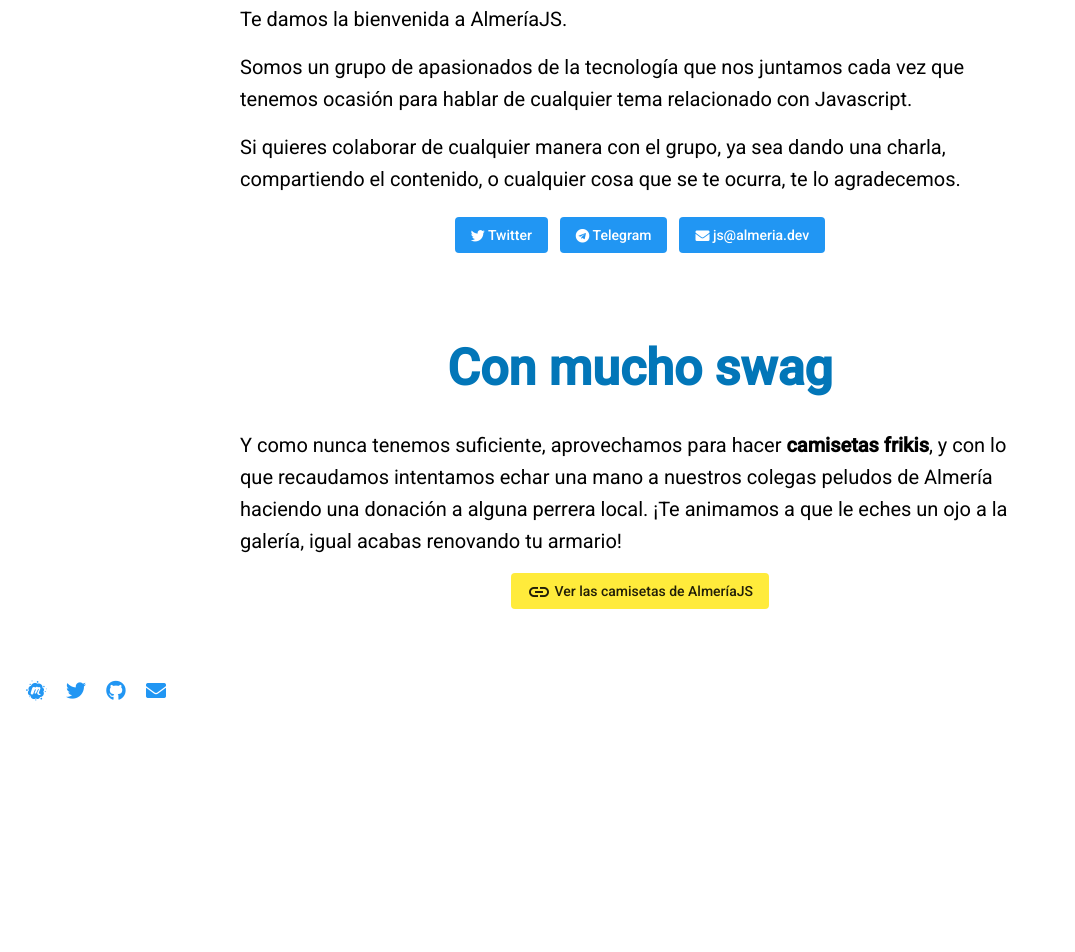
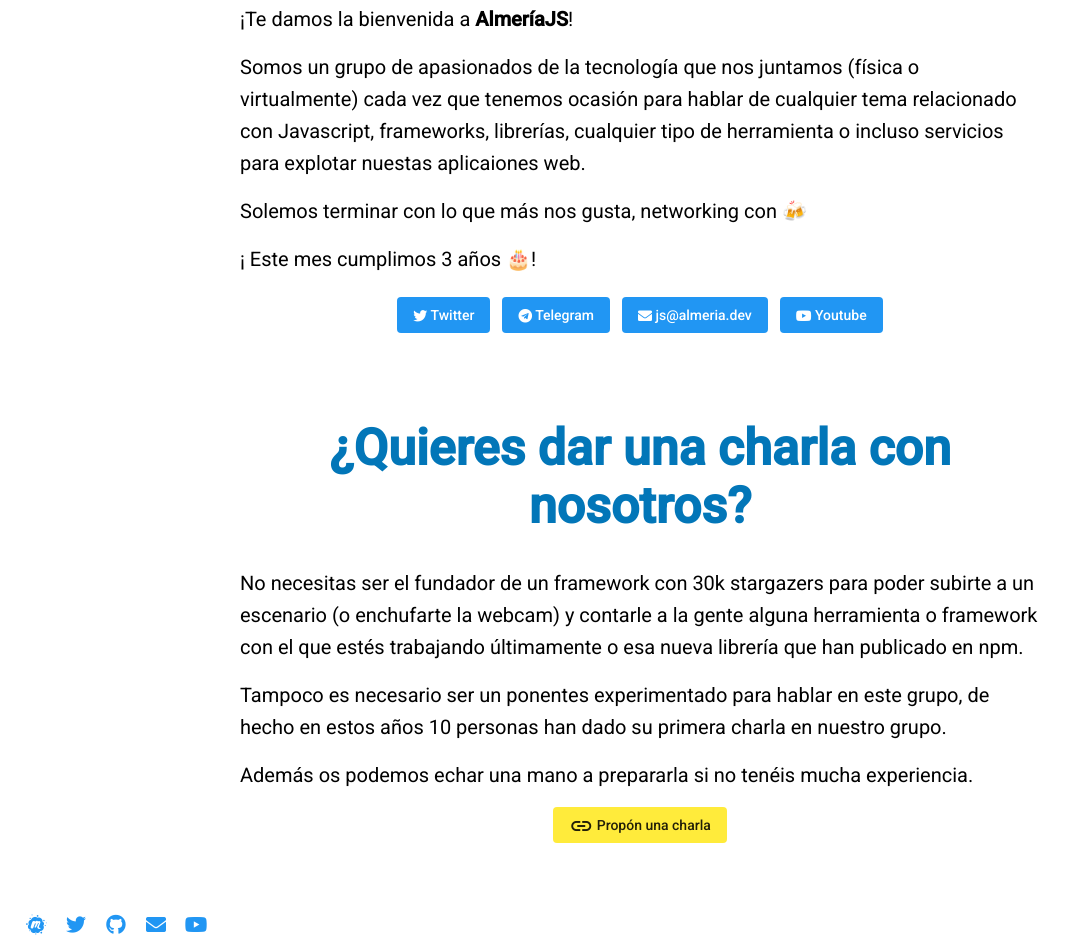
Before and after one commit to AlmeriaJS/AlmeriaJS, an Angular app: page / in a window 1280 px wide. Shown: the part 580-1532 px from the top of the page, without its empty margins (0-1075 px from the left). Before the commit the page ends 1301 px from the top, so only its background shows below. Built offline with nearby package versions, Linux system fonts and the light colour scheme.

Commit message:
feat: add youtube links
remove shirts section
update texts

```diff
--- a/src/app/app-routing.module.ts
+++ b/src/app/app-routing.module.ts
@@ -6,11 +6,12 @@
   {
     path: '',
     component: HomeComponent
-  },
-  {
-    path: 'camisetas',
-    loadChildren: './shirts/shirts.module#ShirtsModule'
   }
+  // ,
+  // {
+  //   path: 'camisetas',
+  //   loadChildren: './shirts/shirts.module#ShirtsModule'
+  // }
 ];
 
 @NgModule({
--- a/src/app/app.component.html
+++ b/src/app/app.component.html
@@ -2,33 +2,21 @@
   <mat-toolbar>
     <mat-toolbar-row>
       <span style=" flex: 1 1 auto; ">
-        <a mat-flat-button [routerLink]="['/']" routerLinkActive="router-link-active" >Inicio</a>
-        <a mat-flat-button [routerLink]="['/camisetas']" routerLinkActive="router-link-active" >Camisetas</a>
+        <a mat-flat-button [routerLink]="['/']" routerLinkActive="router-link-active">Inicio</a>
+        <!-- <a mat-flat-button [routerLink]="['/camisetas']" routerLinkActive="router-link-active" >Camisetas</a> -->
       </span>
       <span>
-        <a
-          mat-icon-button
-          color="accent"
-          href="https://www.meetup.com/es-ES/almeriajs"
-          target="_blank"
-        >
+        <a mat-icon-button color="accent" href="https://www.meetup.com/es-ES/almeriajs" target="_blank">
           <i class="fab fa-meetup"></i>
         </a>
-        <a
-          mat-icon-button
-          color="accent"
-          href="https://twitter.com/AlmeriaJs"
-          target="_blank"
-        >
+        <a mat-icon-button color="accent" href="https://twitter.com/AlmeriaJs" target="_blank">
           <i class="fab fa-twitter"></i>
         </a>
-        <a
-          mat-icon-button
-          color="accent"
-          href="https://github.com/AlmeriaJS"
-          target="_blank"
-        >
+        <a mat-icon-button color="accent" href="https://github.com/AlmeriaJS" target="_blank">
           <i class="fab fa-github"></i>
+        </a>
+        <a mat-icon-button color="accent" href="https://www.youtube.com/channel/UCSXMOjxELFJfTwQtakD3t6g">
+          <i class="fab fa-youtube"></i>
         </a>
       </span>
     </mat-toolbar-row>
--- a/src/app/app.component.ts
+++ b/src/app/app.component.ts
@@ -1,5 +1,4 @@
 import { Component } from '@angular/core';
-import { AppService } from './app.service';
 
 @Component({
   selector: 'app-root',
--- a/src/app/app.module.ts
+++ b/src/app/app.module.ts
@@ -1,7 +1,6 @@
 import { HttpClientModule } from '@angular/common/http';
 import { NgModule } from '@angular/core';
 import { FlexLayoutModule } from '@angular/flex-layout';
-import { FormsModule } from '@angular/forms';
 import { MatButtonModule } from '@angular/material/button';
 import { MatCardModule } from '@angular/material/card';
 import { MatRippleModule } from '@angular/material/core';
--- a/src/app/components/footer/footer.component.html
+++ b/src/app/components/footer/footer.component.html
@@ -1,37 +1,20 @@
 <footer>
   <mat-toolbar>
     <mat-toolbar-row>
-      <a
-        mat-icon-button
-        color="accent"
-        href="https://www.meetup.com/es-ES/almeriajs"
-        target="_blank"
-      >
+      <a mat-icon-button color="accent" href="https://www.meetup.com/es-ES/almeriajs" target="_blank">
         <i class="fab fa-meetup"></i>
       </a>
-      <a
-        mat-icon-button
-        color="accent"
-        href="https://twitter.com/AlmeriaJs"
-        target="_blank"
-      >
+      <a mat-icon-button color="accent" href="https://twitter.com/AlmeriaJs" target="_blank">
         <i class="fab fa-twitter"></i>
       </a>
-      <a
-        mat-icon-button
-        color="accent"
-        href="https://github.com/AlmeriaJS"
-        target="_blank"
-      >
+      <a mat-icon-button color="accent" href="https://github.com/AlmeriaJS" target="_blank">
         <i class="fab fa-github"></i>
       </a>
-      <a
-        mat-icon-button
-        color="accent"
-        href="mailto:js@almeria.dev"
-        target="_blank"
-      >
+      <a mat-icon-button color="accent" href="mailto:js@almeria.dev" target="_blank">
         <i class="fas fa-envelope"></i>
+      </a>
+      <a mat-icon-button color="accent" href="https://www.youtube.com/channel/UCSXMOjxELFJfTwQtakD3t6g" target="_blank">
+        <i class="fab fa-youtube"></i>
       </a>
     </mat-toolbar-row>
   </mat-toolbar>
--- a/src/app/components/home/home.component.html
+++ b/src/app/components/home/home.component.html
@@ -2,44 +2,48 @@
 
 <section id="home">
   <div class="container">
-    <p>Te damos la bienvenida a AlmeríaJS.</p>
-    <p>Somos un grupo de apasionados de la tecnología que nos juntamos cada vez que tenemos ocasión para hablar de cualquier tema relacionado con Javascript.</p>
-    <p>Si quieres colaborar de cualquier manera con el grupo, ya sea dando una charla, compartiendo el contenido, o cualquier cosa que se te ocurra, te lo agradecemos.</p>
+    <p>¡Te damos la bienvenida a <b>AlmeríaJS</b>!</p>
+    <p>
+      Somos un grupo de apasionados de la tecnología que nos juntamos (física o virtualmente) cada vez que tenemos
+      ocasión para hablar de cualquier tema relacionado con Javascript, frameworks, librerías, cualquier tipo de
+      herramienta o incluso servicios para explotar nuestas aplicaiones web.
+    </p>
+    <p>
+      Solemos terminar con lo que más nos gusta, networking con 🍻
+    </p>
+    <p>
+      ¡ Este mes cumplimos 3 años 🎂!
+    </p>
     <p class="links">
-      <a
-        mat-flat-button
-        color="accent"
-        href="https://twitter.com/almeriajs"
-      >
+      <a mat-flat-button color="accent" href="https://twitter.com/almeriajs">
         <span class="fab fa-twitter"></span> Twitter
       </a>
-      <a
-        mat-flat-button
-        color="accent"
-        href="https://telegram.me/almeriajs"
-      >
+      <a mat-flat-button color="accent" href="https://telegram.me/almeriajs">
         <span class="fab fa-telegram"></span> Telegram
       </a>
-      <a
-        mat-flat-button
-        color="accent"
-        href="mailto:js@almeria.dev?subject=Hola AlmeríaJS"
-      >
+      <a mat-flat-button color="accent" href="mailto:js@almeria.dev?subject=Hola AlmeríaJS">
         <span class="fas fa-envelope"></span> js@almeria.dev
       </a>
+      <a mat-flat-button color="accent" href="https://www.youtube.com/channel/UCSXMOjxELFJfTwQtakD3t6g">
+        <span class="fab fa-youtube"></span> Youtube
+      </a>
     </p>
-    <h2>Con mucho swag</h2>
+    <h2>¿Quieres dar una charla con nosotros?</h2>
     <p>
-      Y como nunca tenemos suficiente, aprovechamos para hacer <strong>camisetas frikis</strong>, y con lo que recaudamos intentamos echar una mano a nuestros colegas peludos de Almería haciendo una donación a alguna perrera local. ¡Te animamos a que le eches un ojo a la galería, igual acabas renovando tu armario!
+      No necesitas ser el fundador de un framework con 30k stargazers para poder subirte a un escenario (o enchufarte la
+      webcam) y contarle a la gente alguna herramienta o framework con el que estés trabajando últimamente o esa nueva
+      librería que han publicado en npm.
+    </p>
+    <p>
+      Tampoco es necesario ser un ponentes experimentado para hablar en este grupo, de hecho en estos años 10 personas
+      han dado su primera charla en nuestro grupo.
+    </p>
+    <p>
+      Además os podemos echar una mano a prepararla si no tenéis mucha experiencia.
     </p>
     <p style=" text-align: center; ">
-      <a
-        mat-flat-button
-        color="primary"
-        [routerLink]="['/camisetas']"
-        routerLinkActive="router-link-active"
-      >
-        <mat-icon>link</mat-icon> Ver las camisetas de AlmeríaJS
+      <a href="forms.gle/FNnbFdj3bng2U15A9" mat-flat-button color="primary">
+        <mat-icon>link</mat-icon> Propón una charla
       </a>
     </p>
   </div>
--- a/src/app/components/home/home.component.ts
+++ b/src/app/components/home/home.component.ts
@@ -7,16 +7,13 @@
   styleUrls: ['./home.component.scss']
 })
 export class HomeComponent {
-
-  constructor(
-    title: Title,
-    meta: Meta
-  ) {
+  constructor(title: Title, meta: Meta) {
     title.setTitle('AlmeríaJS');
     meta.updateTag({
       name: 'description',
-      content: 'Somos un grupo de apasionados de la tecnología que nos juntamos cada vez que tenemos ocasión para hablar de cualquier tema relacionado con Javascript.'
+      content:
+        'Somos un grupo de apasionados de la tecnología que nos juntamos cada vez que ' +
+        'tenemos ocasión para hablar de cualquier tema relacionado con Javascript.'
     });
   }
-
 }
--- a/src/app/shirts/components/item-list/item-list.component.ts
+++ b/src/app/shirts/components/item-list/item-list.component.ts
@@ -6,9 +6,7 @@
   styleUrls: ['./item-list.component.scss']
 })
 export class ItemListComponent {
-
   @Input() items: Array<any>;
 
-  constructor() { }
-
+  constructor() {}
 }
--- a/src/app/shirts/containers/shirts/shirts.component.ts
+++ b/src/app/shirts/containers/shirts/shirts.component.ts
@@ -9,21 +9,18 @@
   styleUrls: ['./shirts.component.scss']
 })
 export class ShirtsComponent implements OnInit {
-
   items: Shirt[];
   emailAddress: string;
   emailSubject: string;
   emailBody: string;
 
-  constructor(
-    private service: ShirtsService,
-    title: Title,
-    meta: Meta
-  ) {
+  constructor(private service: ShirtsService, title: Title, meta: Meta) {
     title.setTitle('¡Consigue tu camiseta! - AlmeríaJS');
     meta.updateTag({
       name: 'description',
-      content: 'Elije la que mas te guste y ayuda a una buena causa. Todas las camisetas se pueden pedir en modelo unisex o mujer, independientemente de como se muestren en el catálogo.'
+      content:
+        'Elije la que mas te guste y ayuda a una buena causa. ' +
+        'Todas las camisetas se pueden pedir en modelo unisex o mujer, independientemente de como se muestren en el catálogo.'
     });
   }
 
--- a/src/index.html
+++ b/src/index.html
@@ -25,7 +25,7 @@
   <meta name="theme-color" content="#ffffff">
   <link href="https://fonts.googleapis.com/css?family=Roboto:300,400,500" rel="stylesheet">
   <link href="https://fonts.googleapis.com/icon?family=Material+Icons" rel="stylesheet">
-  <link rel="stylesheet" href="https://use.fontawesome.com/releases/v5.8.1/css/all.css">
+  <link rel="stylesheet" href="https://use.fontawesome.com/releases/v5.13.0/css/all.css">
 </head>
 <body>
   <app-root></app-root>
```
Also changed, not shown: .prettierrc.json (added), 2 other files (tests, documents, lock files or other folders).
